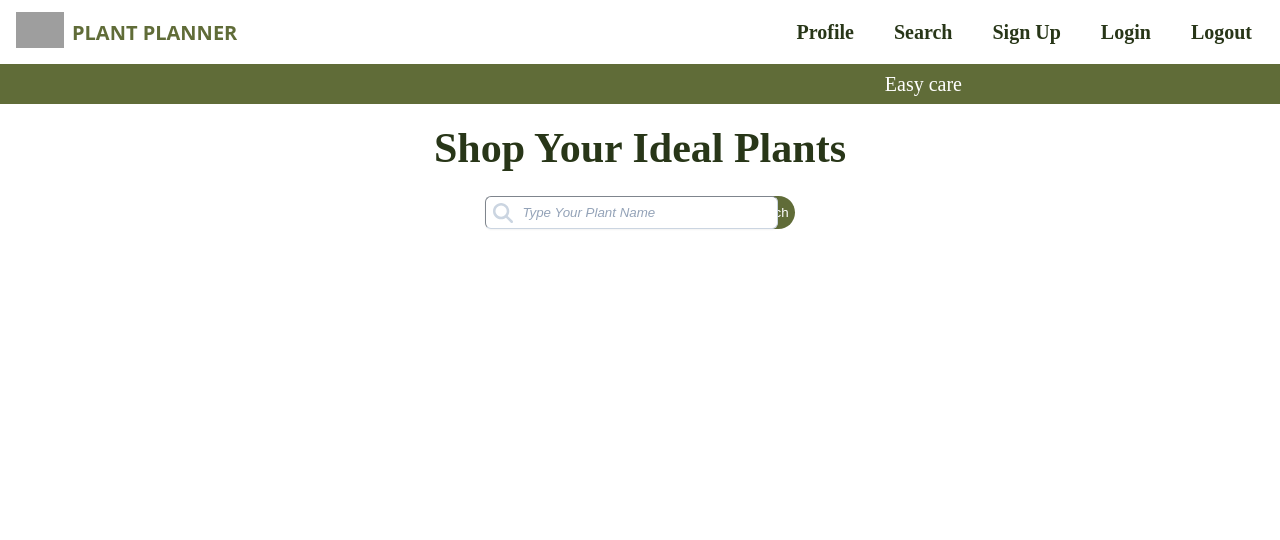
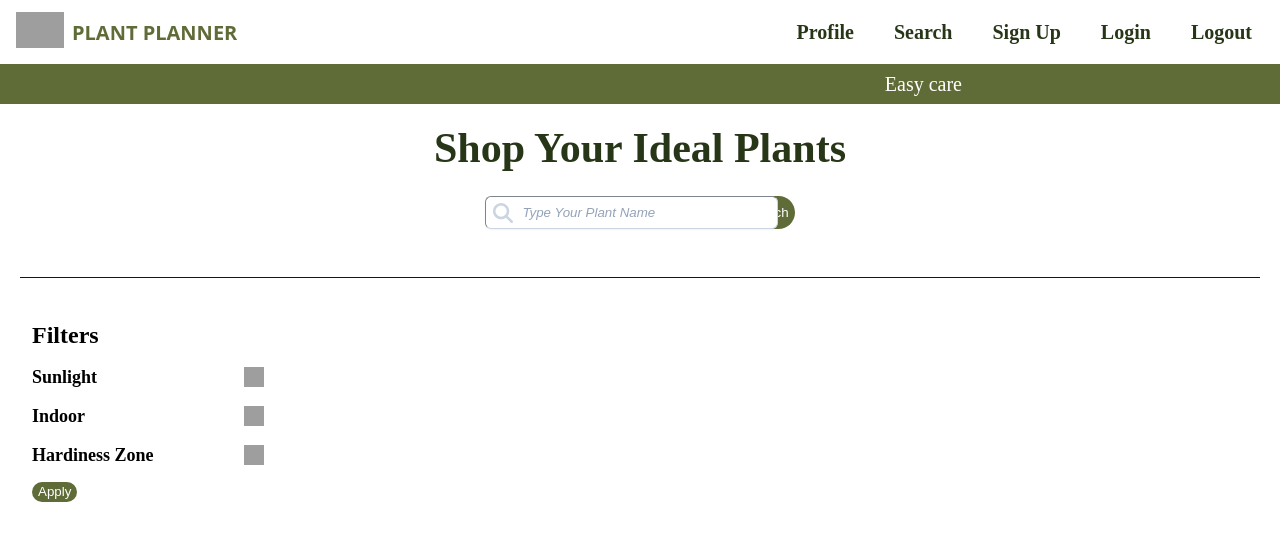
Before and after one commit to laurakeeley/plant-planner, an Angular app in the folder plant-planner-client/: page /search in a window 1280 px wide. Shown: the top 540 px of the page. Built offline with nearby package versions, Linux system fonts and the light colour scheme; grey boxes are pictures that could not be loaded.

Commit message:
added filter on the left sidebar

```diff
--- a/plant-planner-client/src/app/search/search.component.html
+++ b/plant-planner-client/src/app/search/search.component.html
@@ -24,4 +24,73 @@
 
         </div>
     </div>
+    <hr class="border-t border-darkolivegreen mt-12 ml-5 mr-5">
+    <div class="filter-card">
+        <div class="filter-sidebar p-4 ml-4">
+            <h2 class="text-2xl font-semibold mb-4">Filters</h2>
+
+            <!-- Sunlight Filter -->
+            <div class="mb-4 w-60">
+              <h3 class="text-lg font-semibold mb-2 flex justify-between" (click)="toggleSunlight()">
+                Sunlight
+                <img width="20" height="20" src="https://img.icons8.com/dotty/80/expand-arrow.png" alt="expand-arrow" style="vertical-align: middle; margin-right: 8px;"/>
+               </h3>
+              <div *ngIf="showSunlight">
+                <label class="flex items-center space-x-2">
+                    <input type="checkbox" [(ngModel)]="sunlight.full_shade" class="form-checkbox" />
+                    Full Shade
+                </label>
+                <label class="flex items-center space-x-2">
+                    <input type="checkbox" [(ngModel)]="sunlight.part_shade" class="form-checkbox" />
+                    Part Shade
+                </label>
+                <label class="flex items-center space-x-2">
+                    <input type="checkbox" [(ngModel)]="sunlight.sun_part_shade" class="form-checkbox" />
+                    Sun-Part Shade
+                </label>
+                <label class="flex items-center space-x-2">
+                    <input type="checkbox" [(ngModel)]="sunlight.full_sun" class="form-checkbox" />
+                    Full Sun
+                </label>
+              </div>
+            </div>
+
+            <!-- Indoor Filter -->
+            <div class="mb-4 w-60">
+              <h3 class="text-lg font-semibold mb-2 flex justify-between" (click)="toggleIndoor()">
+                Indoor
+                <img width="20" height="20" src="https://img.icons8.com/dotty/80/expand-arrow.png" alt="expand-arrow" style="vertical-align: middle; margin-right: 8px;"/>
+              </h3>
+              <div *ngIf="showIndoor">
+                <label class="flex items-center space-x-2">
+                    <input type="checkbox" [(ngModel)]="indoor" class="form-checkbox" />
+                    Indoor
+                </label>
+              </div>
+            </div>
+
+            <!-- Hardiness Zone Filter -->
+            <div class="mb-4 w-60">
+              <h3 class="text-lg font-semibold mb-2 flex justify-between" (click)="toggleHardinessZone()">
+                Hardiness Zone
+                <img width="20" height="20" src="https://img.icons8.com/dotty/80/expand-arrow.png" alt="expand-arrow" style="vertical-align: middle; margin-right: 8px;"/>
+              </h3>
+              <div *ngIf="showHardinessZone">
+                <input
+                    type="text"
+                    [(ngModel)]="hardinessZone"
+                    class="border rounded-md p-2"
+                    placeholder="Enter Your Zip Code"
+                />
+              </div>
+            </div>
+
+            <button class="bg-darkolivegreen hover:bg-darkslategray active:bg-darkslategray focus:outline-none focus:ring focus:bg-darkolivegreen text-white rounded-full h-5">
+                Apply
+            </button>
+          </div>
+
+
+
+    </div>
 </div>
--- a/plant-planner-client/src/app/search/search.component.ts
+++ b/plant-planner-client/src/app/search/search.component.ts
@@ -18,6 +18,31 @@ export class SearchComponent {
   //banner words
   words: string[] = ['Easy care', 'Help native wildlife', 'Best plants for you'];
 
+  //filter section
+  sunlight = {
+    full_shade: false,
+    part_shade: false,
+    sun_part_shade: false,
+    full_sun: false
+  };
+  indoor = false;
+  hardinessZone = '';
+
+  showSunlight = false;
+  showIndoor = false;
+  showHardinessZone = false;
+  toggleSunlight() {
+    this.showSunlight = !this.showSunlight;
+  }
+
+  toggleIndoor() {
+    this.showIndoor = !this.showIndoor;
+  }
+
+  toggleHardinessZone() {
+    this.showHardinessZone = !this.showHardinessZone;
+  }
+
   getSearchData() {
     // this.searchData.getSearchData().subscribe({
     //   next: response => {
```
